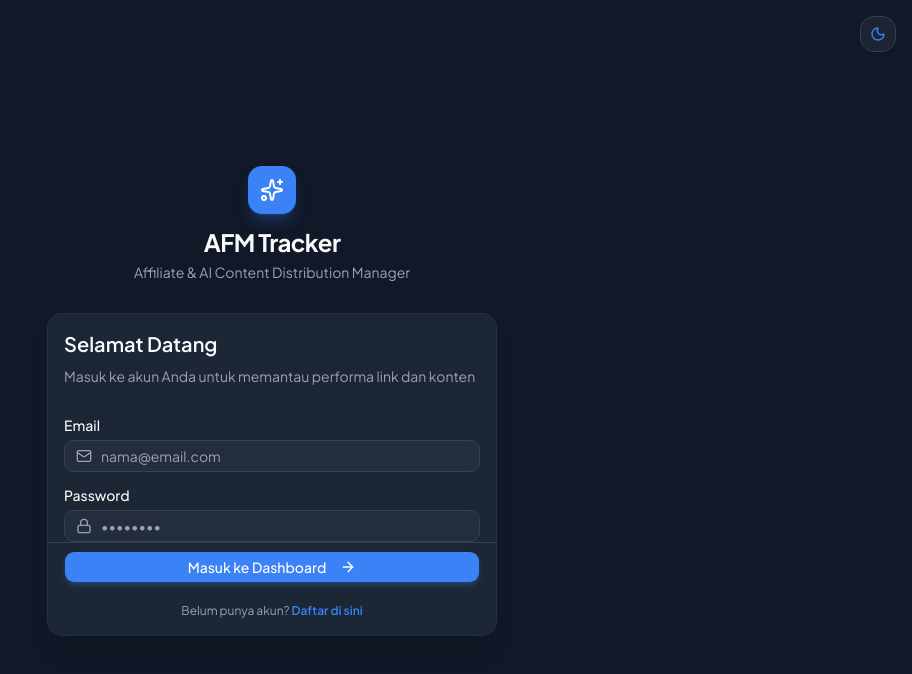
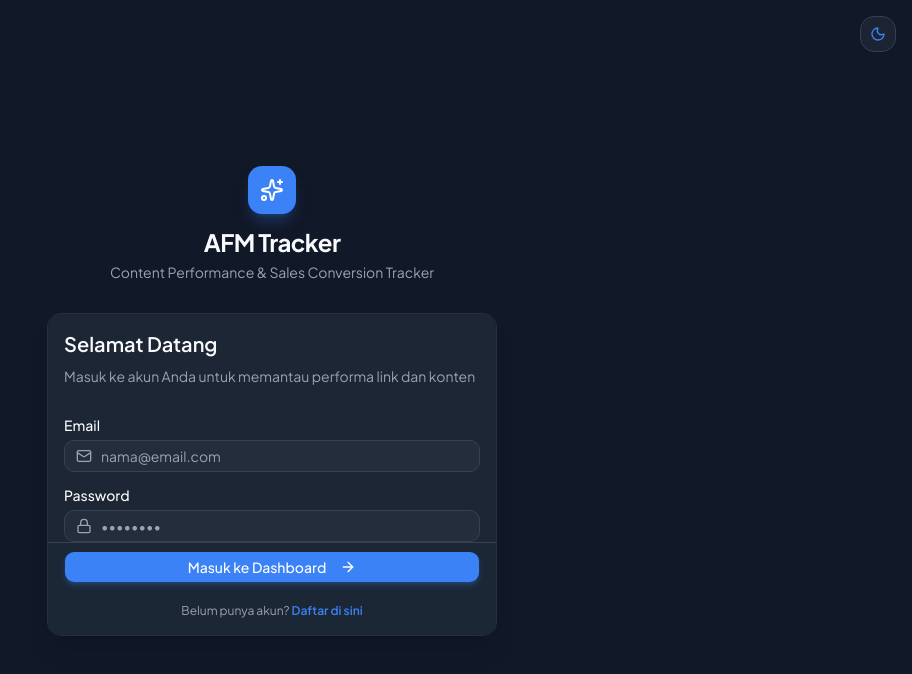
Before and after one commit to SAT3A/afm-tracker, a Next.js app: page /login in a window 1280 px wide. Shown: the top 674 px of the page, without its empty margins (368-1280 px from the left). Built offline with nearby package versions, Linux system fonts and the light colour scheme; no server answers.

Commit message:
feat(copy): update welcome banner and branding copy to content-to-sales performance

```diff
--- a/src/app/(auth)/login/page.tsx
+++ b/src/app/(auth)/login/page.tsx
@@ -35,7 +35,7 @@ export default function LoginPage() {
             AFM Tracker
           </h1>
           <p className="text-sm text-muted-foreground mt-1">
-            Affiliate & AI Content Distribution Manager
+            Content Performance & Sales Conversion Tracker
           </p>
         </div>
 
--- a/src/app/(auth)/register/page.tsx
+++ b/src/app/(auth)/register/page.tsx
@@ -35,7 +35,7 @@ export default function RegisterPage() {
             AFM Tracker
           </h1>
           <p className="text-sm text-muted-foreground mt-1">
-            Buat akun untuk memulai manajemen affiliate Anda
+            Buat akun untuk melacak performa konten & konversi penjualan Anda
           </p>
         </div>
 
--- a/src/app/layout.tsx
+++ b/src/app/layout.tsx
@@ -12,8 +12,8 @@ const plusJakartaSans = Plus_Jakarta_Sans({
 });
 
 export const metadata: Metadata = {
-  title: "AFM Tracker — Affiliate & Content Distribution Manager",
-  description: "Aplikasi tracking produk affiliate Shopee, broadcast grup Facebook, dan performa konten video AI.",
+  title: "AFM Tracker — Content Performance & Sales Conversion Tracker",
+  description: "Tracking konten sosial media lintas platform, analisa engagement, dan konversi penjualan produk affiliate.",
 };
 
 export default function RootLayout({
--- a/src/app/page.tsx
+++ b/src/app/page.tsx
@@ -148,13 +148,13 @@ export default async function DashboardPage() {
           <div className="relative z-10 max-w-3xl">
             <div className="inline-flex items-center gap-1.5 px-3 py-1 rounded-full bg-white/20 backdrop-blur-md text-xs font-semibold mb-4 text-white">
               <Sparkles className="w-3.5 h-3.5" />
-              AFM Tracker &bull; Affiliate Operations
+              AFM Tracker &bull; Content-to-Sales Performance
             </div>
             <h1 className="text-3xl font-extrabold tracking-tight sm:text-4xl">
               Halo, {user?.name || "Partner"}! 👋
             </h1>
             <p className="mt-2 text-blue-100 text-sm sm:text-base leading-relaxed">
-              Kelola katalog produk Shopee Affiliate, sebar link ke grup-grup Facebook secara satuan maupun batch multi-grup, dan pantau persona AI Anda dengan cepat.
+              Pantau distribusi konten sosial media, analisa engagement audiens, dan validasi konten mana yang paling efektif mendorong penjualan produk affiliate Anda.
             </p>
 
             {/* Quick Action Shortcuts */}
```
